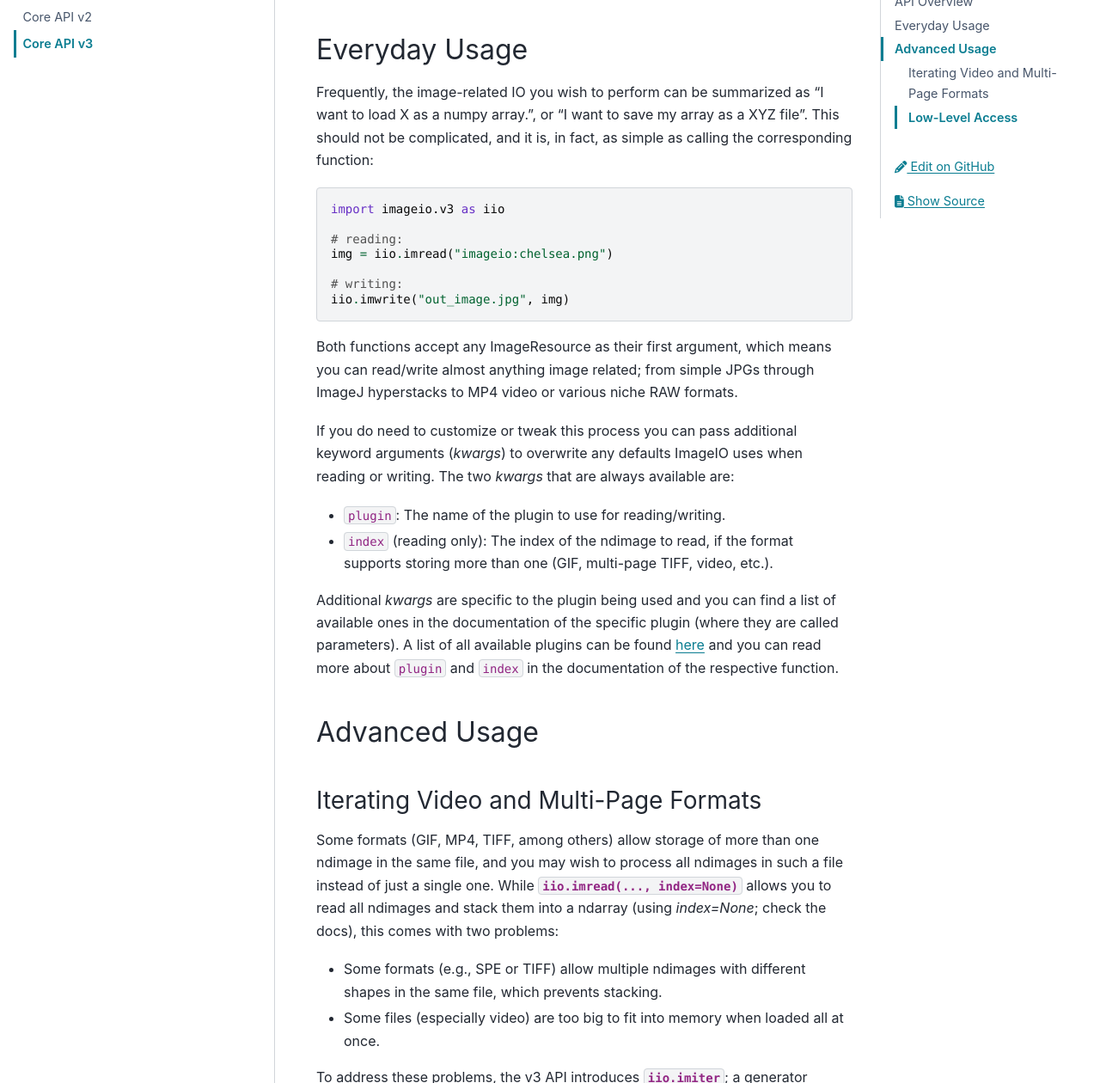
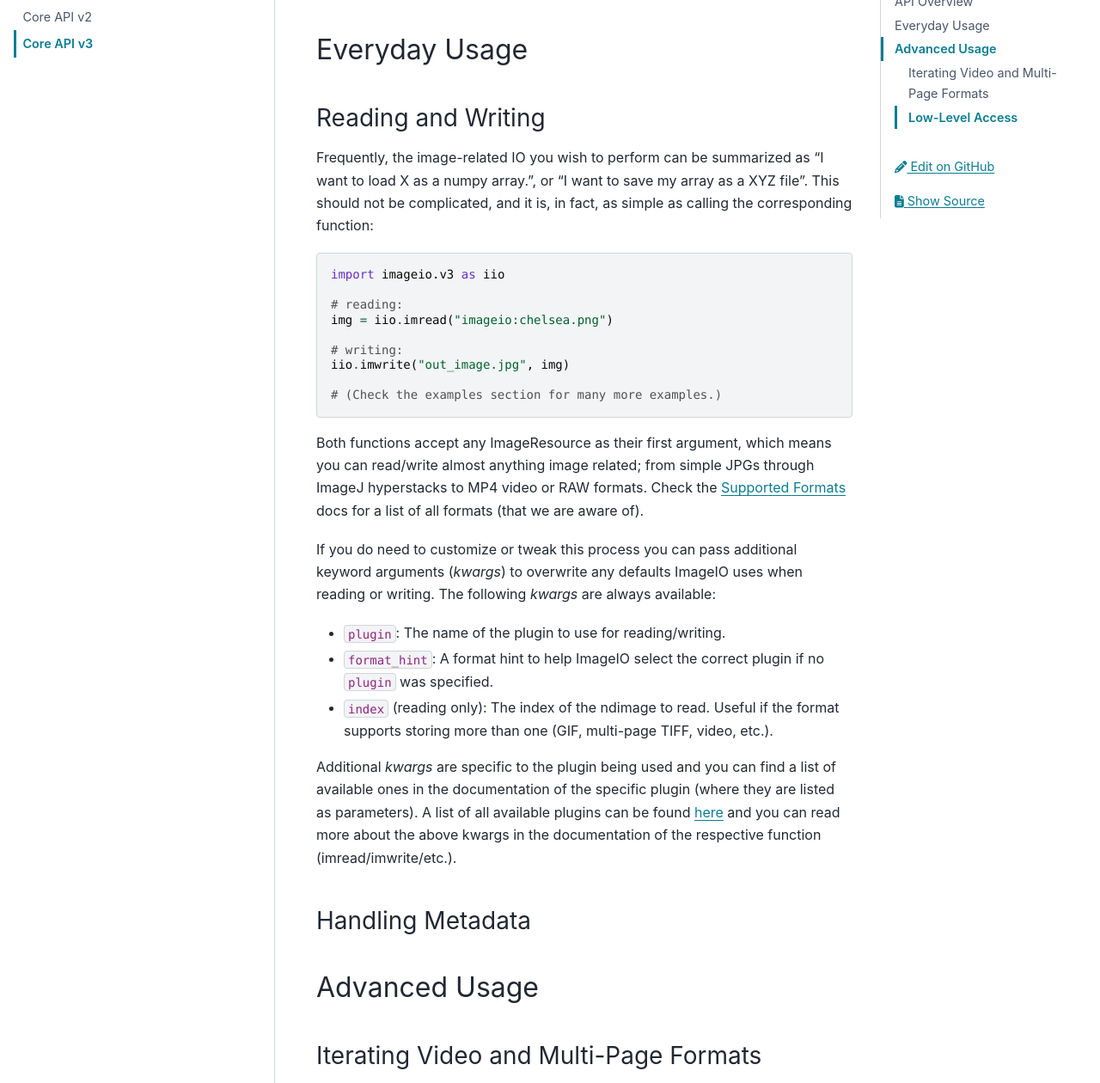
Before and after one commit to imageio/imageio, a Sphinx documentation site: the page built from docs/reference/core_v3.rst, in a window 1280 px wide and 1400 px high, scrolled down 547 px, cut to the strip 140-1400 px from the top of the window. Shown: the whole strip at 86% size. Built offline with Sphinx 7.4.7 and the PyData theme 0.15.4, drawn with Linux system fonts in a browser that asks for light colours; some of the changed text lies outside the part shown.

Commit message:
DOC: update v3 docs

```diff
--- a/docs/development/index.rst
+++ b/docs/development/index.rst
@@ -325,15 +325,18 @@ To develop a new plugin, you can start off with a simple def install::
 To write a new plugin, you have to create a new class that follows our plugin
 API, which is documented below:
 
+**v2 plugin docs**
 .. autosummary::
 
     imageio.plugins
 
+**v3 plugin docs**
 .. autosummary::
     :template: better_class.rst
     :toctree: ../_autosummary
 
     imageio.core.v3_plugin_api.PluginV3
+    imageio.core.v3_plugin_api.ImageProperties
 
 The file itself should be placed into our plugins folder at
 ``imageio\plugins\your_plugin.py``.
--- a/docs/reference/core_v3.rst
+++ b/docs/reference/core_v3.rst
@@ -21,15 +21,20 @@ API Overview
 .. autosummary::
     :toctree: _core_v3/
 
-    imageio.core.v3_api.imread
-    imageio.core.v3_api.imwrite
-    imageio.core.v3_api.imiter
-    imageio.core.v3_api.imopen
+    imageio.v3.imread
+    imageio.v3.imwrite
+    imageio.v3.imiter
+    imageio.v3.improps
+    imageio.v3.immeta
+    imageio.v3.imopen
 
 .. _v3_basic_usage:
 
 Everyday Usage
 --------------
+
+Reading and Writing
+^^^^^^^^^^^^^^^^^^^
 
 Frequently, the image-related IO you wish to perform can be summarized as "I
 want to load X as a numpy array.", or "I want to save my array as a XYZ file".
@@ -44,24 +49,33 @@ corresponding function::
     # writing:
     iio.imwrite("out_image.jpg", img)
 
+    # (Check the examples section for many more examples.)
+
 Both functions accept any :doc:`ImageResource <../getting_started/requests>` as
 their first argument, which means you can read/write almost anything image
-related; from simple JPGs through ImageJ hyperstacks to MP4 video or various
-niche RAW formats.
+related; from simple JPGs through ImageJ hyperstacks to MP4 video or RAW formats.
+Check the :doc:`Supported Formats <../formats/index>` docs for a list of all formats
+(that we are aware of).
 
 If you do need to customize or tweak this process you can pass additional keyword
 arguments (`kwargs`) to overwrite any defaults ImageIO uses when reading or
-writing. The two `kwargs` that are always available are:
+writing. The following `kwargs` are always available:
 
 - ``plugin``: The name of the plugin to use for reading/writing.
-- ``index`` (reading only): The index of the ndimage to read, if the format
+- ``format_hint``: A format hint to help ImageIO select the correct plugin if no
+  ``plugin`` was specified.
+- ``index`` (reading only): The index of the ndimage to read. Useful if the format
   supports storing more than one (GIF, multi-page TIFF, video, etc.).
 
 Additional `kwargs` are specific to the plugin being used and you can find a
 list of available ones in the documentation of the specific plugin (where they
-are called parameters). A list of all available plugins can be found :ref:`here
-<supported_backends>` and you can read more about ``plugin`` and ``index`` in
-the documentation of the respective function.
+are listed as parameters). A list of all available plugins can be found :ref:`here
+<supported_backends>` and you can read more about the above kwargs in
+the documentation of the respective function (imread/imwrite/etc.).
+
+Handling Metadata
+^^^^^^^^^^^^^^^^^
+
 
 .. _v3_advanced_usage:
 
@@ -73,7 +87,7 @@ Iterating Video and Multi-Page Formats
 
 Some formats (GIF, MP4, TIFF, among others) allow storage of more than one
 ndimage in the same file, and you may wish to process all ndimages in such a
-file instead of just a single one. While :func:`iio.imread(..., index=None)
+file instead of just a single one. While :func:`iio.imread(...)
 <imageio.core.v3_api.imread>` allows you to read all ndimages and stack them
 into a ndarray (using `index=None`; check the docs), this comes with two
 problems:
@@ -100,10 +114,10 @@ additional kwargs are plugin specific and documented by the respective plugin.
 Low-Level Access
 ^^^^^^^^^^^^^^^^
 
-Sometimes you may wish for low-level access to a plugin or file, for example,
+At times you may need low-level access to a plugin or file, for example,
 because:
 
-- you wish to have fine-grained control over when it is opened/closed.
+- you wish to have fine-grained control over when the file is opened/closed.
 - you need to perform multiple IO operations and don't want to open the file
   multiple times.
 - a plugin/backend offers unique features not otherwise exposed by the
@@ -116,12 +130,13 @@ similar to the Python built-in function ``open``::
 
     import imageio.v3 as iio
 
-    with iio.imopen("imageio:chelsea.png", "r") as iio_plugin:
-        img = iio_plugin.read()
-        metadata = iio_plugin.get_meta()
-        # iio_plugin.plugin_specific_function()
+    with iio.imopen("imageio:chelsea.png", "r") as image_file:
+        props = image_file.properties()
+        # ... configure HPC pipeline and unicorns
+        img = image_file.read()
+        # image_file.plugin_specific_function()
 
 Similar to above, you can pass the ``plugin`` `kwarg` to imopen to control the
-plugin that is being used. The returned plugin instance (`iio_plugin`) exposes
-the v3 plugin API (TODO: link to documentation), and can be used for low-level
-access.
+plugin that is being used. The returned plugin instance (`image_file`) exposes
+the :class:`v3 plugin API <imageio.core.v3_plugin_api.PluginV3>`, and can be
+used for low-level access.
```
Also changed, not shown: other parts of docs/reference/core_v3.rst (+1 -1 lines).
